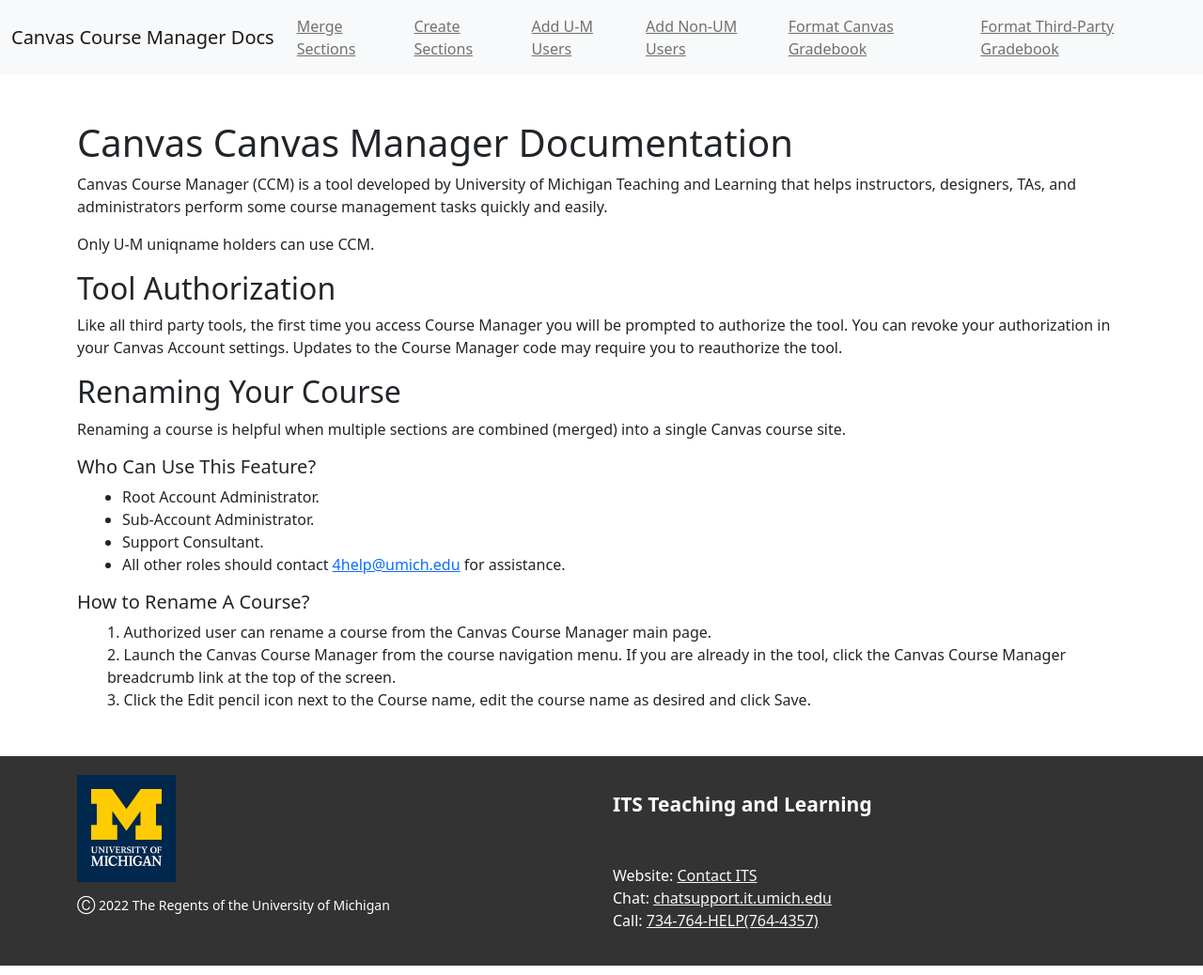
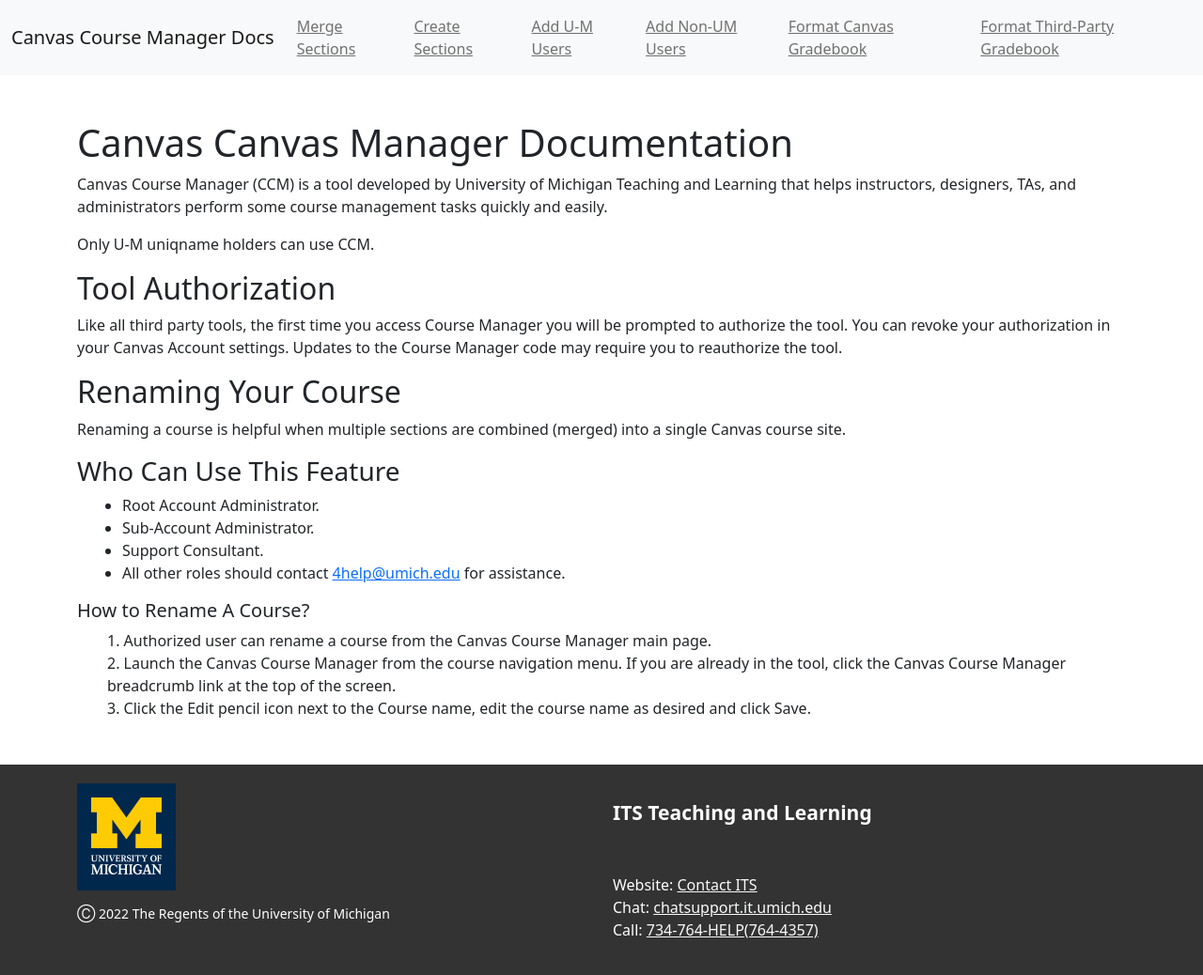
Before and after one commit to tl-its-umich-edu/canvas-course-manager-next, a Jekyll site: the page built from docs/index.html, in a window 1280 px wide. Shown: the whole page at 94% size. Built offline with Jekyll 4.4.1, drawn with Linux system fonts in a browser that asks for light colours.

```diff
--- a/docs/index.html
+++ b/docs/index.html
@@ -10,7 +10,7 @@ title: Home
 </p>
 <h2>Renaming Your Course</h2>
 <p>Renaming a course is helpful when multiple sections are combined (merged) into a single Canvas course site. </p>
-<h5>Who Can Use This Feature?</h5>
+<h3>Who Can Use This Feature</h3>
 <ul class="mx-3">
   <li>Root Account Administrator.</li>
   <li>Sub-Account Administrator.</li>
```
